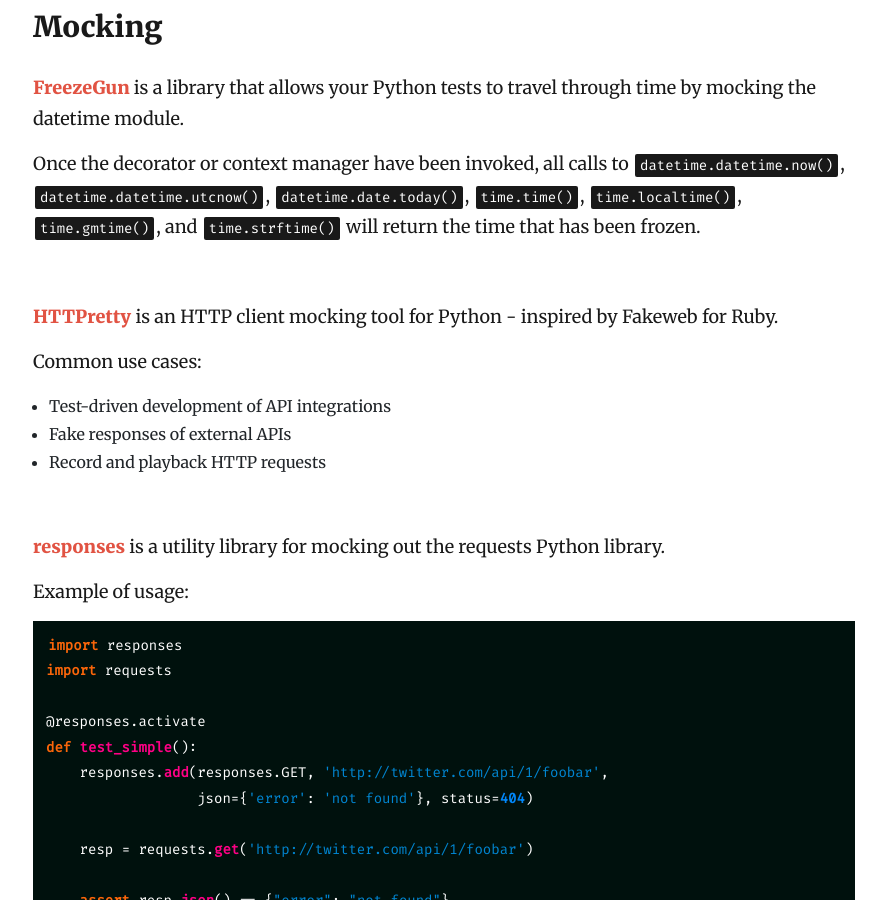
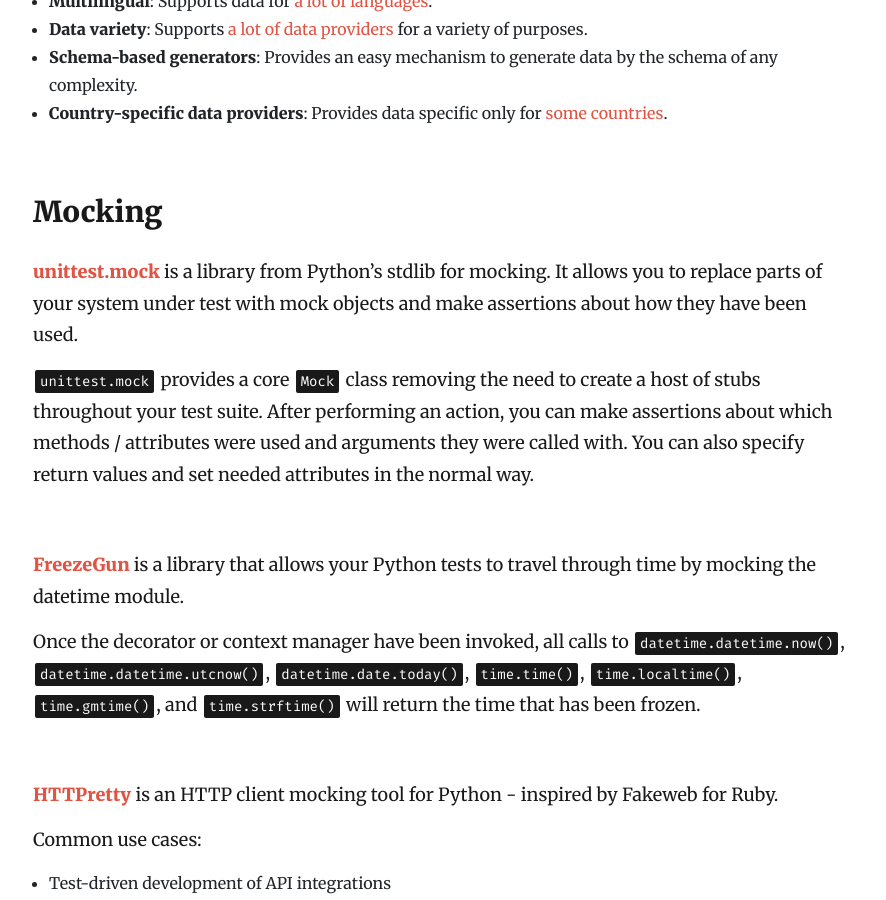
Before and after one commit to lk-geimfari/lk-geimfari.github.io, a Jekyll site: the page built from _posts/2020-08-24-python-libraries-to-make-your-code-readable-and-maintainable.md, in a window 1280 px wide and 900 px high, scrolled down 4093 px. Shown: the whole window, without its empty margins (196-1082 px from the left). Built offline with Jekyll 4.4.1, drawn with Linux system fonts in a browser that asks for light colours; nearby versions of some CDN libraries; comment, search, counter and statistics services are not loaded; some of the changed text lies outside the part shown.

Commit message:
Add libraries from stdlib

```diff
--- a/_posts/2020-08-24-python-libraries-to-make-your-code-readable-and-maintainable.md
+++ b/_posts/2020-08-24-python-libraries-to-make-your-code-readable-and-maintainable.md
@@ -55,6 +55,13 @@
 [**Robot Framework**](https://github.com/robotframework/robotframework) is a generic open-source automation framework
 for acceptance testing, acceptance test-driven development (ATDD), and robotic process automation (RPA).
 It has simple plain text syntax and it can be extended easily with libraries implemented using Python or Java.
+
+<br>
+
+[**unittest**](https://docs.python.org/3/library/unittest.html) is a unit testing framework from Python's stdlib,
+which was originally inspired by JUnit and has a similar flavor as major unit testing frameworks in other languages.
+It supports test automation, sharing of setup and shutdown code for tests, aggregation of tests into collections,
+and independence of the tests from the reporting framework.
 
 <br>
 
@@ -127,6 +134,16 @@
 <br>
 
 ## Mocking
+
+[**unittest.mock**](https://docs.python.org/3/library/unittest.mock.html) is a library from Python's stdlib for mocking.
+It allows you to replace parts of your system under test with mock objects and make assertions about how they have been used.
+
+`unittest.mock` provides a core `Mock` class removing the need to create a host of stubs throughout your test suite.
+After performing an action, you can make assertions about which methods / attributes were used and arguments they
+were called with. You can also specify return values and set needed attributes in the normal way.
+
+
+<br>
 
 [**FreezeGun**](https://github.com/spulec/freezegun) is a library that allows your Python tests to travel through time
  by mocking the datetime module.
```
